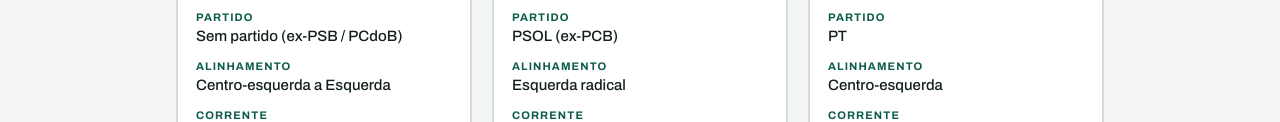
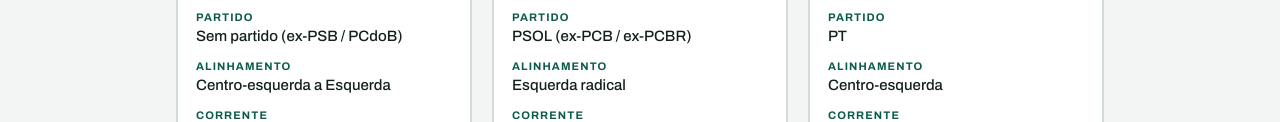
Before and after one commit to RacineFPSantos/clt_html, a plain HTML site: page ranking/index.html in a window 1280 px wide. Shown: the part 629-751 px from the top of the page. Drawn offline with Linux system fonts and the light colour scheme; no server answers.

Commit message:
fix: add ex-PCBR to Jones Manoel party

```diff
--- a/ranking/index.html
+++ b/ranking/index.html
@@ -91,7 +91,7 @@ const SUPABASE_ANON_KEY = "sb_publishable_VbtzIZ_nZMto8BgZLwkibA_sMjPsFvU";
 // Os ids precisam ser idênticos aos do check da tabela em supabase.sql.
 const OPTIONS = [
   {id:"flavio-dino",   name:"Flávio Dino",     photo:"fotos/flavio-dino.jpg",   party:"Sem partido (ex-PSB / PCdoB)", alignment:"Centro-esquerda a Esquerda", ideology:"Social-democracia, trabalhismo e garantismo jurídico"},
-  {id:"jones-manoel",  name:"Jones Manoel",    photo:"fotos/jones-manoel.png",  party:"PSOL (ex-PCB)",                alignment:"Esquerda radical",           ideology:"Marxismo-leninismo, comunismo e anti-imperialismo"},
+  {id:"jones-manoel",  name:"Jones Manoel",    photo:"fotos/jones-manoel.png",  party:"PSOL (ex-PCB / ex-PCBR)",         alignment:"Esquerda radical",           ideology:"Marxismo-leninismo, comunismo e anti-imperialismo"},
   {id:"haddad",        name:"Fernando Haddad", photo:"fotos/haddad.jpg",        party:"PT",                           alignment:"Centro-esquerda",            ideology:"Social-democracia, social-liberalismo e reformismo"},
   {id:"dilma",         name:"Dilma Rousseff",  photo:"fotos/dilma.jpg",         party:"PT",                           alignment:"Centro-esquerda a Esquerda", ideology:"Nacional-desenvolvimentismo e trabalhismo"},
   {id:"elias-jabbour", name:"Elias Jabbour",   photo:"fotos/elias-jabbour.jpg", party:"PCdoB",                        alignment:"Esquerda",                   ideology:"Comunismo, marxismo e desenvolvimentismo (foco no modelo chinês)"},
```
